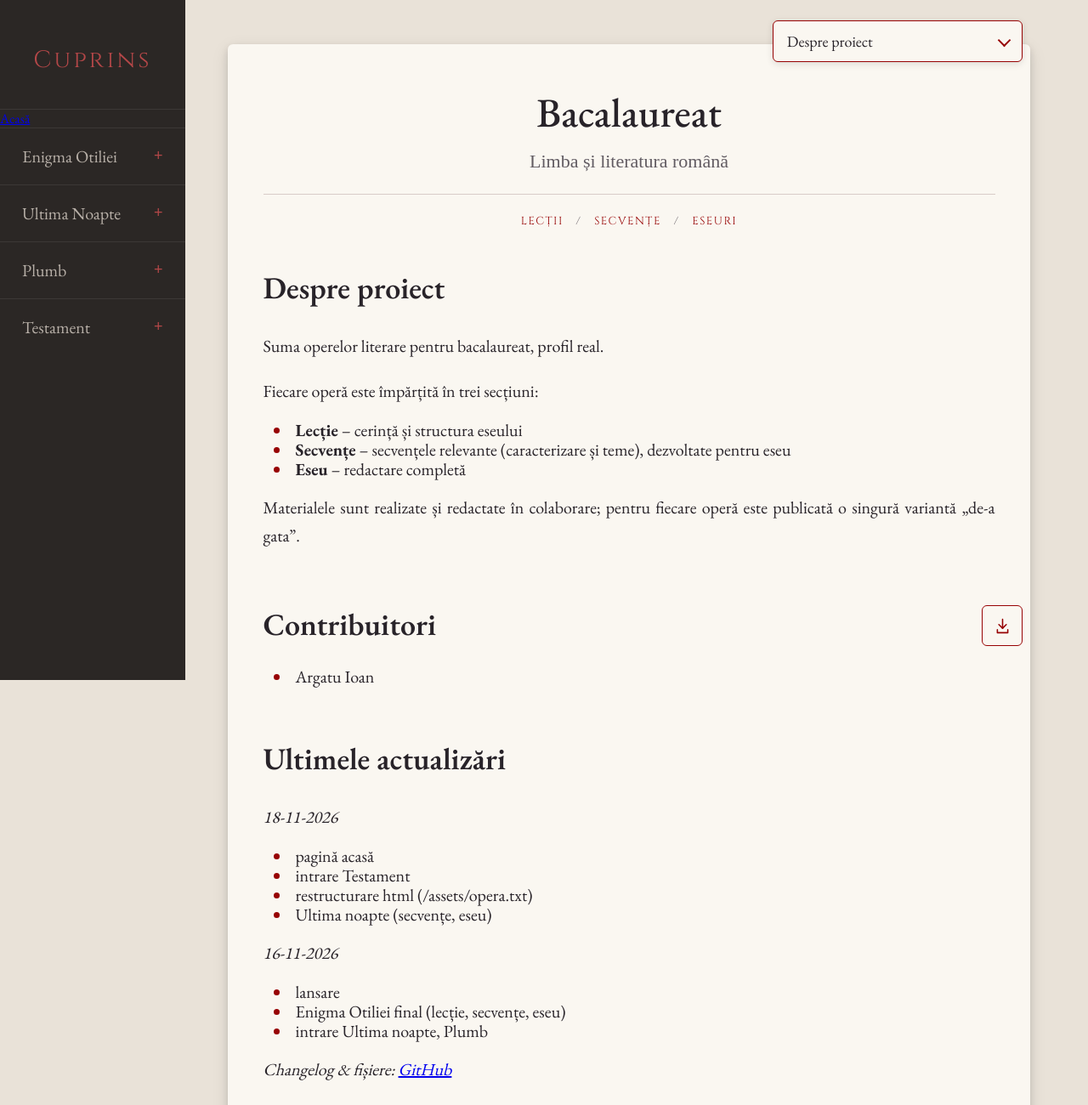
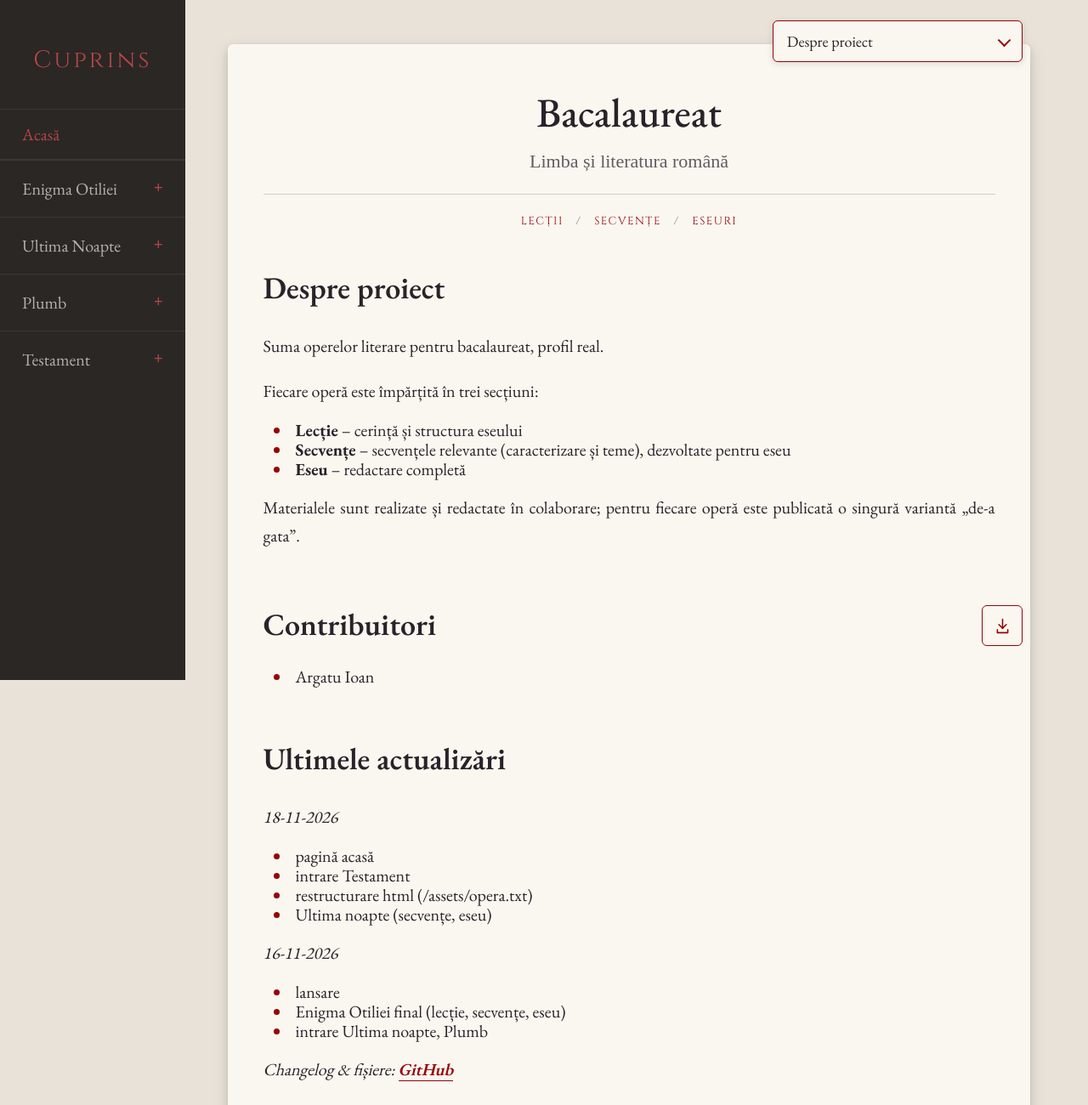
Before and after one commit to Klipperboi/bac-romana, a plain HTML site: page index.html in a window 1280 px wide. Shown: the top 1300 px of the page at 85% size. Drawn offline with nearby package versions, Linux system fonts and the light colour scheme; a web font is replaced by a local one.

```diff
--- a/styles.css
+++ b/styles.css
@@ -156,6 +156,27 @@ body {
 .toc-submenu a:focus-visible {
     outline: 1px solid var(--accent-sidebar);
     outline-offset: -2px;
+}
+
+.toc-home {
+    display: flex;
+    align-items: center;
+    width: 100%;
+    padding: 16px 12%;
+    color: var(--text-sidebar);
+    font-family: var(--font-body);
+    font-size: 20px;
+    text-decoration: none;
+    transition: color 0.2s ease;
+}
+
+.toc-home:hover,
+.toc-home.active {
+    color: var(--accent-sidebar);
+}
+
+.toc-home-group {
+    border-bottom: 1px solid var(--sidebar-divider);
 }
 
 .main {
@@ -520,7 +541,27 @@ body {
     display: none;
 }
 
+.text-content a {
+    color: var(--accent-primary);
+    text-decoration: none;
+    font-weight: 600;
+    border-bottom: 1px solid currentColor;
+    transition: color 0.2s ease, border-color 0.2s ease;
+}
 
+.text-content a:visited {
+    color: var(--accent-primary);
+}
+
+.text-content a:hover {
+    color: var(--accent-secondary);
+    border-bottom-color: var(--accent-secondary);
+}
+
+.text-content a:focus-visible {
+    outline: 2px solid var(--accent-primary);
+    outline-offset: 4px;
+}
 
 @media (max-width: 768px) {
     html {
```
